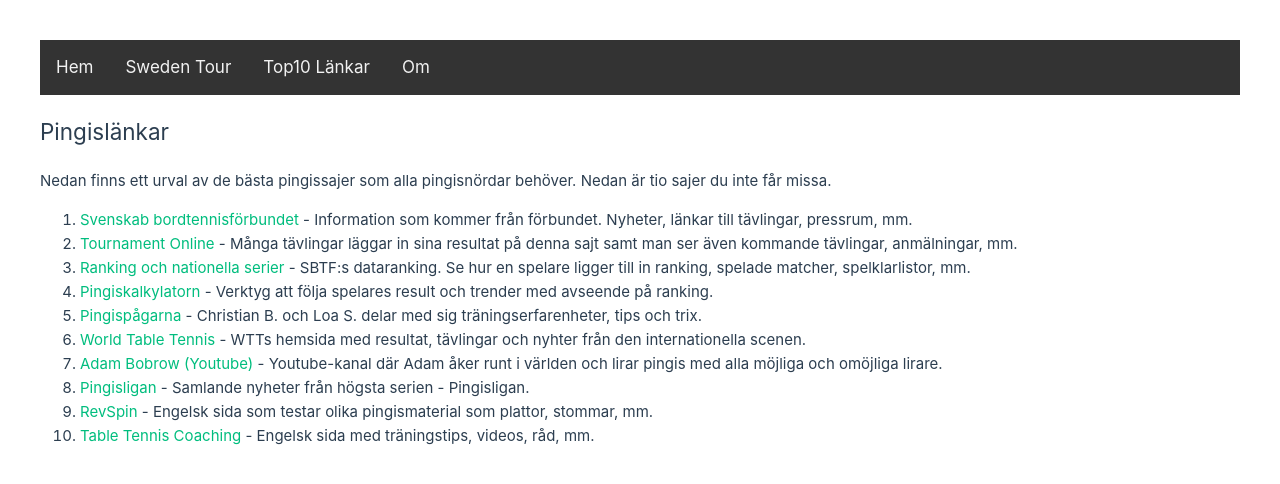
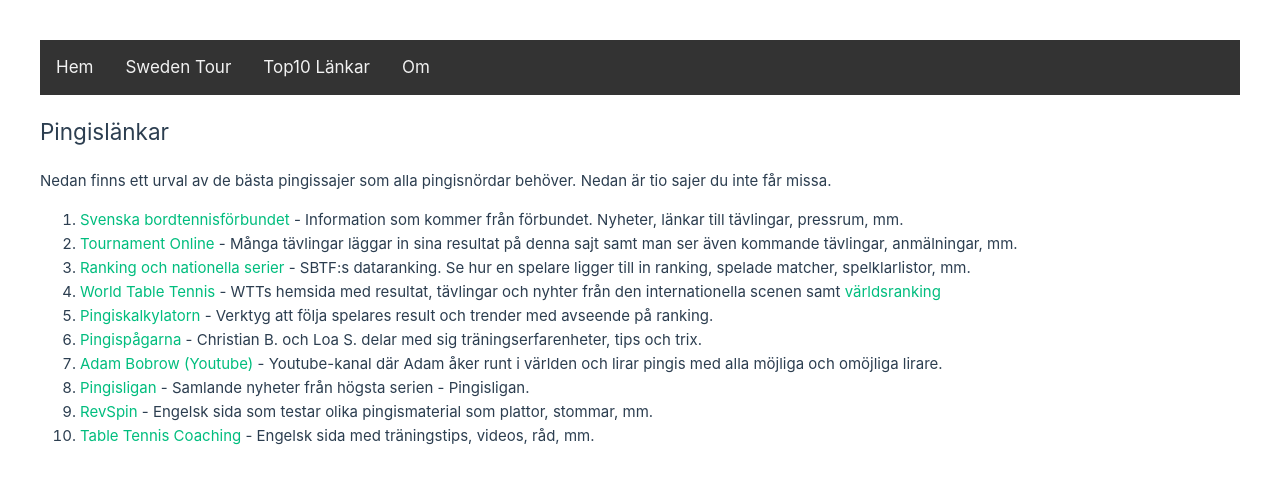
Before and after one commit to enbohm/pingisportalen, a Vue app: page /pingisportalen/links in a window 1280 px wide. Shown: the top 484 px of the page. Built offline with nearby package versions, Linux system fonts and the light colour scheme.

Commit message:
Minor updated of links

```diff
--- a/src/views/Links.vue
+++ b/src/views/Links.vue
@@ -1,35 +1,48 @@
 <template>
   <h2>Pingislänkar</h2>
-  <p>Nedan finns ett urval av de bästa pingissajer som alla pingisnördar behöver. Nedan är tio sajer du inte får missa.</p>
+  <p>Nedan finns ett urval av de bästa pingissajer som alla pingisnördar behöver. Nedan är tio sajer du inte får missa.
+  </p>
   <ol>
-    <li><a rel="noreferrer noopener" href="https://www.svenskbordtennis.com/" target="_blank">Svenskab bordtennisförbundet</a> - Information som kommer från förbundet. Nyheter, länkar till tävlingar, pressrum, mm.
+    <li><a rel="noreferrer noopener" href="https://www.svenskbordtennis.com/" target="_blank">Svenska
+        bordtennisförbundet</a> - Information som kommer från förbundet. Nyheter, länkar till tävlingar, pressrum, mm.
     </li>
     <li>
-      <a rel="noreferrer noopener" href="http://resultat.ondata.se/" target="_blank">Tournament Online</a> - Många tävlingar läggar in sina resultat på denna sajt samt man ser även kommande tävlingar, anmälningar, mm.
+      <a rel="noreferrer noopener" href="http://resultat.ondata.se/" target="_blank">Tournament Online</a> - Många
+      tävlingar läggar in sina resultat på denna sajt samt man ser även kommande tävlingar, anmälningar, mm.
     </li>
     <li>
-      <a rel="noreferrer noopener" href="https://www.profixio.com/fx/ranking_sbtf/ranking_sbtf_public.php" target="_blank">Ranking och nationella serier</a> - SBTF:s dataranking. Se hur en spelare ligger till in ranking, spelade matcher, spelklarlistor, mm.
+      <a rel="noreferrer noopener" href="https://www.profixio.com/fx/ranking_sbtf/ranking_sbtf_public.php"
+        target="_blank">Ranking och nationella serier</a> - SBTF:s dataranking. Se hur en spelare ligger till in
+      ranking, spelade matcher, spelklarlistor, mm.
     </li>
     <li>
-      <a rel="noreferrer noopener" href="https://pingiskalkylatorn.se/" target="_blank">Pingiskalkylatorn</a> - Verktyg att följa spelares result och trender med avseende på ranking.
+      <a rel="noreferrer noopener" href="https://worldtabletennis.com/" target="_blank">World Table Tennis</a> - WTTs
+      hemsida med resultat, tävlingar och nyhter från den internationella scenen samt <a rel="noreferrer noopener" href=" https://worldtabletennis.com/rankings"
+        target="_blank">världsranking</a>
     </li>
     <li>
-      <a rel="noreferrer noopener" href="http://www.pingispagarna.se/" target="_blank">Pingispågarna</a> - Christian B. och Loa S. delar med sig träningserfarenheter, tips och trix.
+      <a rel="noreferrer noopener" href="https://pingiskalkylatorn.se/" target="_blank">Pingiskalkylatorn</a> - Verktyg
+      att följa spelares result och trender med avseende på ranking.
     </li>
     <li>
-      <a rel="noreferrer noopener" href="https://worldtabletennis.com/" target="_blank">World Table Tennis</a> - WTTs hemsida med resultat, tävlingar och nyhter från den internationella scenen.
+      <a rel="noreferrer noopener" href="http://www.pingispagarna.se/" target="_blank">Pingispågarna</a> - Christian B.
+      och Loa S. delar med sig träningserfarenheter, tips och trix.
     </li>
     <li>
-      <a rel="noreferrer noopener" href="https://www.youtube.com/c/AdamBobrow" target="_blank">Adam Bobrow (Youtube)</a> - Youtube-kanal där Adam åker runt i världen och lirar pingis med alla möjliga och omöjliga lirare.
+      <a rel="noreferrer noopener" href="https://www.youtube.com/c/AdamBobrow" target="_blank">Adam Bobrow (Youtube)</a>
+      - Youtube-kanal där Adam åker runt i världen och lirar pingis med alla möjliga och omöjliga lirare.
     </li>
     <li>
-      <a rel="noreferrer noopener" href="https://www.pingisligan.se/" target="_blank">Pingisligan</a> - Samlande nyheter från högsta serien - Pingisligan.
+      <a rel="noreferrer noopener" href="https://www.pingisligan.se/" target="_blank">Pingisligan</a> - Samlande nyheter
+      från högsta serien - Pingisligan.
     </li>
     <li>
-      <a rel="noreferrer noopener" href="https://revspin.net/" target="_blank">RevSpin</a> - Engelsk sida som testar olika pingismaterial som plattor, stommar, mm.
+      <a rel="noreferrer noopener" href="https://revspin.net/" target="_blank">RevSpin</a> - Engelsk sida som testar
+      olika pingismaterial som plattor, stommar, mm.
     </li>
     <li>
-      <a rel="noreferrer noopener" href="http://www.tabletenniscoaching.com/" target="_blank">Table Tennis Coaching</a> - Engelsk sida med träningstips, videos, råd, mm.
+      <a rel="noreferrer noopener" href="http://www.tabletenniscoaching.com/" target="_blank">Table Tennis Coaching</a>
+      - Engelsk sida med träningstips, videos, råd, mm.
     </li>
   </ol>
 
```
